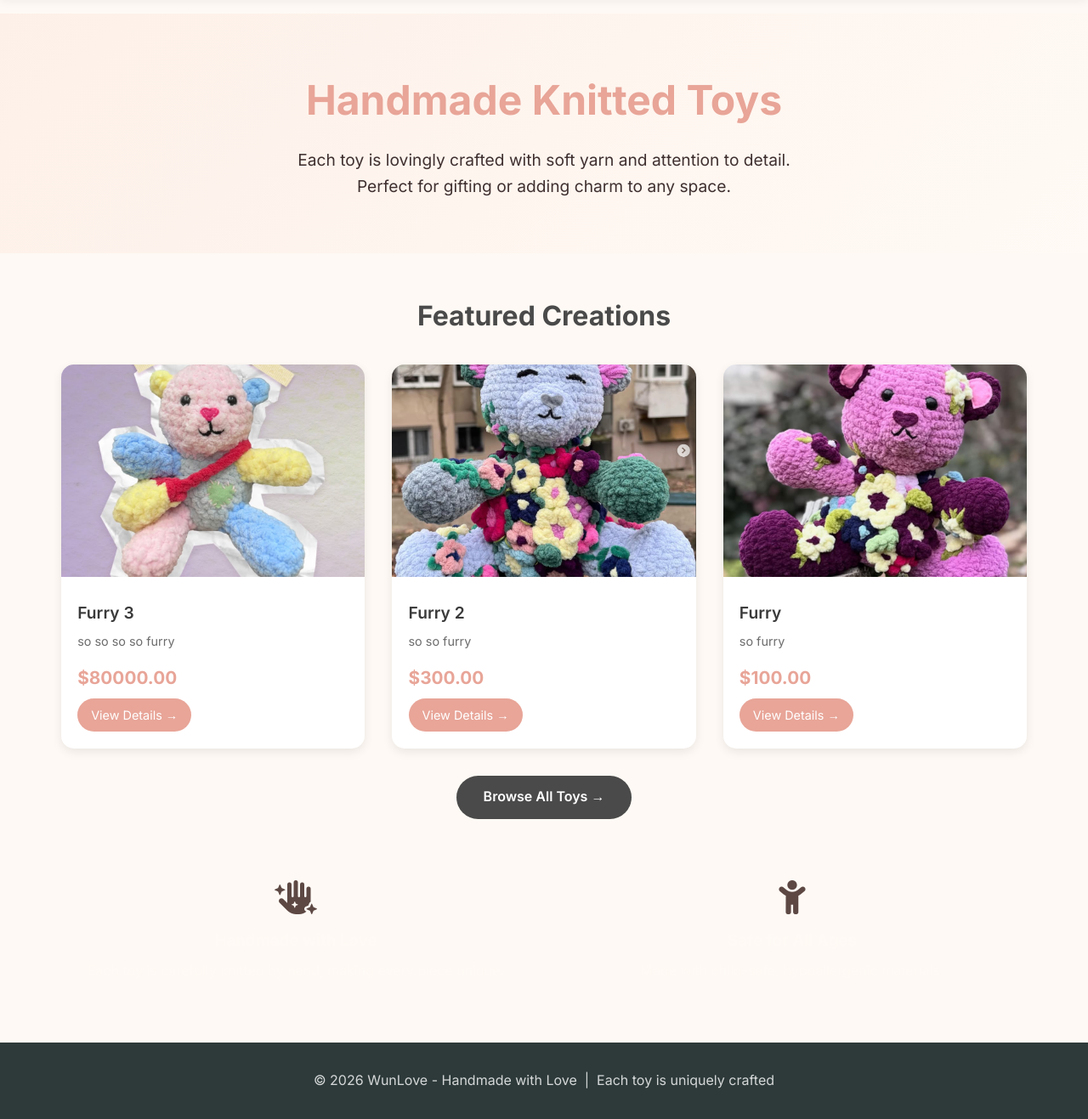
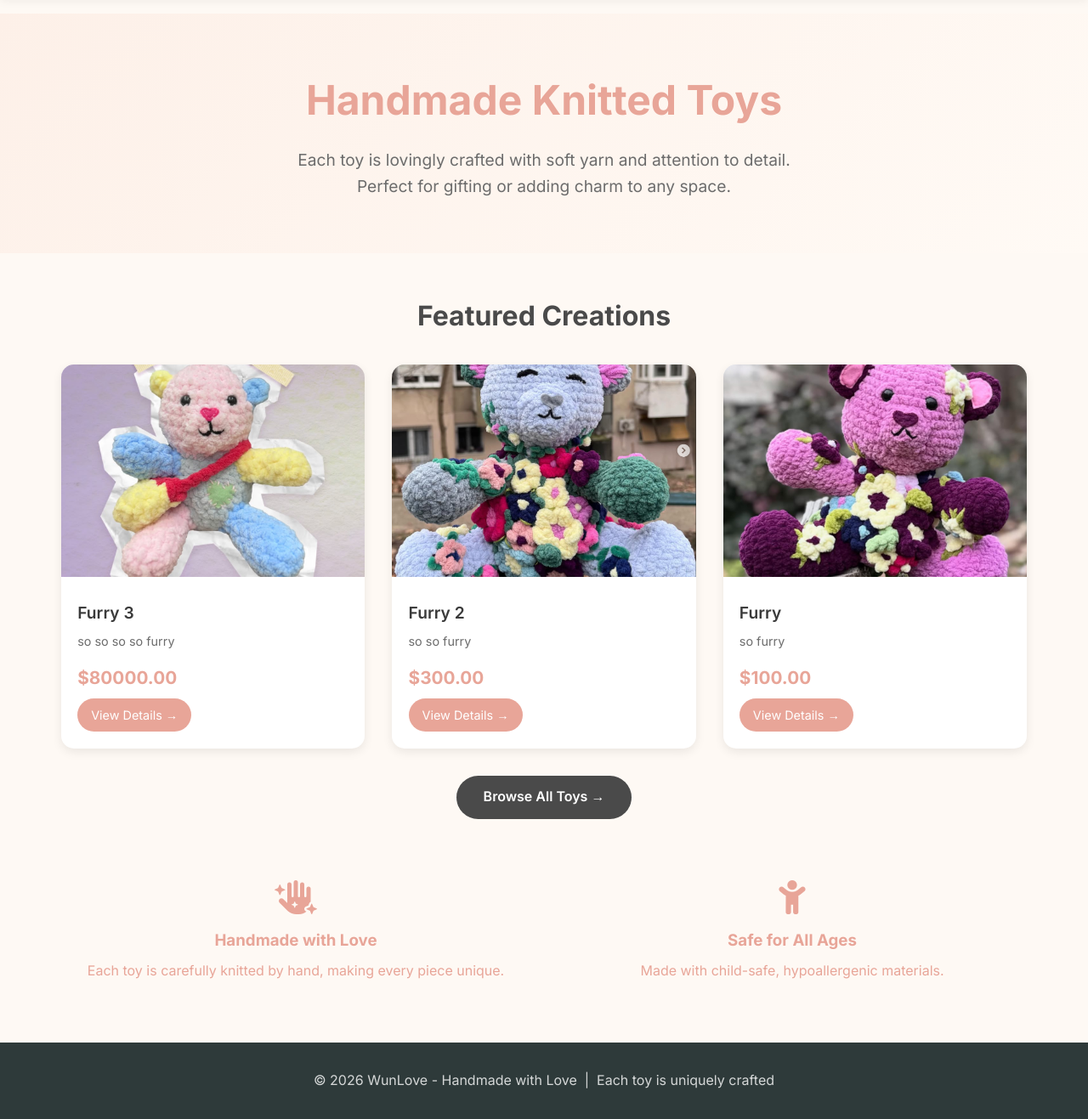
Before and after one commit to AleksaJov5/WunLuv, a Flask app: page / in a window 1280 px wide. Shown: the part 72-1389 px from the top of the page at 85% size. Run offline with Flask 3, Linux system fonts and the light colour scheme; data comes from the database, SQL or seed files in the repository.

Commit message:
test auto-deploy

```diff
--- a/templates/index.html
+++ b/templates/index.html
@@ -19,7 +19,7 @@
 
         .hero p {
                 font-size: 1.2rem;
-                color: #3f3030;
+                color: #6c6c6c;
                 max-width: 600px;
                 margin: 0 auto;
         }
@@ -145,12 +145,18 @@
 
         .feature i {
                 font-size: 2.5rem;
-                color: #5d4844;
+                color: #e8a598;
                 margin-bottom: 1rem;
+        }
+
+        .feature p {
+
+                color: #e8a598;
         }
 
         .feature h3 {
                 margin-bottom: 0.5rem;
+                color: #e8a598;
         }
 </style>
 {% endblock %}
```
